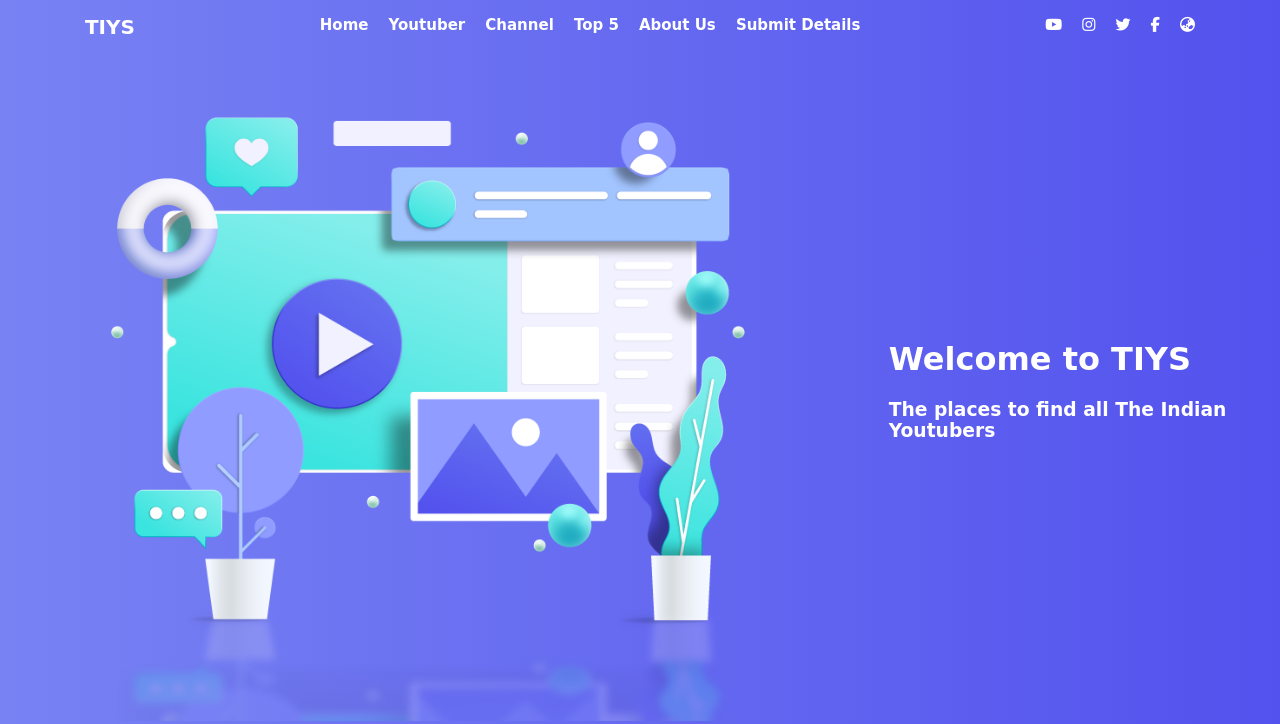
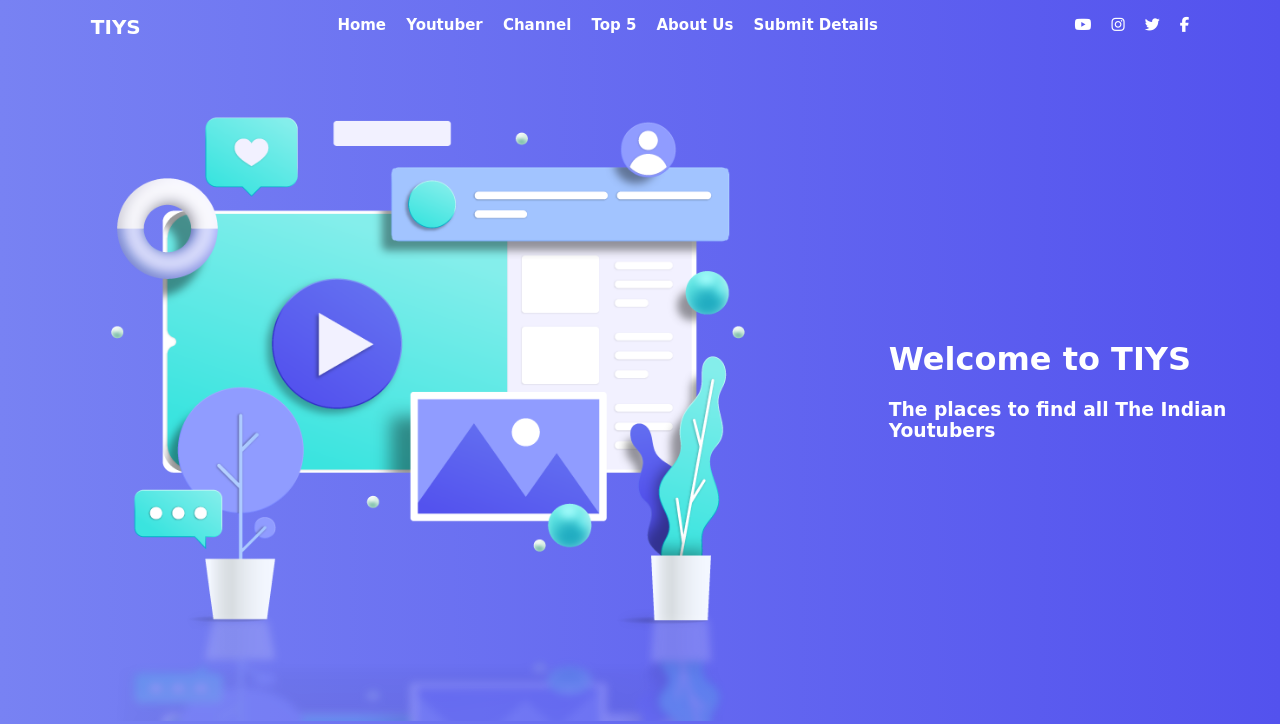
Before and after one commit to myammedia/project-tin-beta, a Django app: page / in a window 1280 px wide. Shown: the top 724 px of the page. Run offline with Django 3.2, Linux system fonts and the light colour scheme; data that the repository does not hold is empty; some libraries are stand-ins or nearby versions; some web fonts are replaced.

Commit message:
added tiys social media links

```diff
--- a/tiys/templates/footer.html
+++ b/tiys/templates/footer.html
@@ -9,11 +9,10 @@
                     </div>
                     <div class="subfooter-tiys-social">
                         <div>
-                            <a href="" class="tiys-yt-btn"><i class="fab fa-youtube"></i></a>
-                            <a href="" class="tiys-ig-btn"><i class="fab fa-instagram"></i></a>
-                            <a href="" class="tiys-tw-btn"><i class="fab fa-twitter"></i></a>
-                            <a href="" class="tiys-fb-btn"><i class="fab fa-facebook-f"></i></a>
-                            <a href="" class="tiys-wb-btn"><i class="fas fa-globe-asia"></i></a>
+                            <a href="https://www.youtube.com/c/TIYSOfficial" class="tiys-yt-btn"><i class="fab fa-youtube"></i></a>
+                            <a href="https://www.instagram.com/tiysofficial/" class="tiys-ig-btn"><i class="fab fa-instagram"></i></a>
+                            <a href="https://twitter.com/tiysofficial" class="tiys-tw-btn"><i class="fab fa-twitter"></i></a>
+                            <a href="https://www.facebook.com/tiysofficial/" class="tiys-fb-btn"><i class="fab fa-facebook-f"></i></a>
                         </div>
                     </div>
 
--- a/tiys/templates/navbar.html
+++ b/tiys/templates/navbar.html
@@ -11,10 +11,9 @@
                    <a href="{% url 'submit-page' %}">Submit Details</a>
             </div>
             <div class="nav-social">
-                <a href="" class="nav-yt-btn"><i class="fab fa-youtube"></i></a>
-                <a href="" class="nav-ig-btn"><i class="fab fa-instagram"></i></a>
-                <a href="" class="nav-tw-btn"><i class="fab fa-twitter"></i></a>
-                <a href="" class="nav-fb-btn"><i class="fab fa-facebook-f"></i></a>
-                <a href="" class="nav-wb-btn"><i class="fas fa-globe-asia"></i></a>
+                <a href="https://www.youtube.com/c/TIYSOfficial" class="nav-yt-btn"><i class="fab fa-youtube"></i></a>
+                <a href="https://www.instagram.com/tiysofficial/" class="nav-ig-btn"><i class="fab fa-instagram"></i></a>
+                <a href="https://twitter.com/tiysofficial" class="nav-tw-btn"><i class="fab fa-twitter"></i></a>
+                <a href="https://www.facebook.com/tiysofficial/" class="nav-fb-btn"><i class="fab fa-facebook-f"></i></a>
             </div>
 </nav>
```
